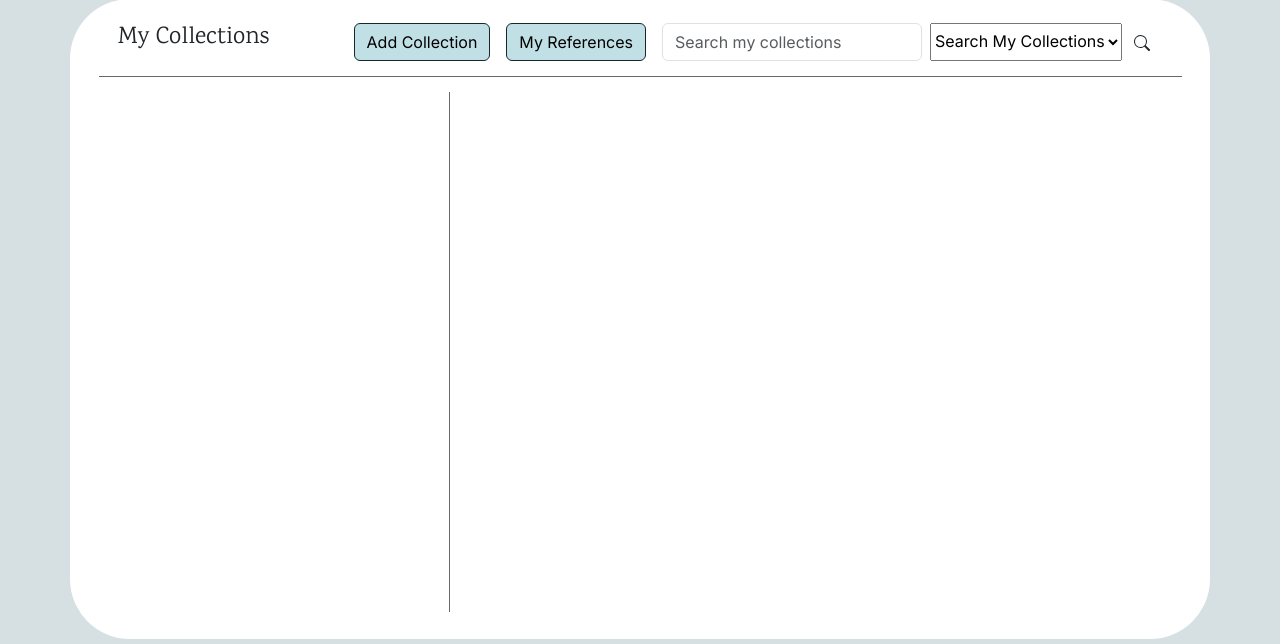
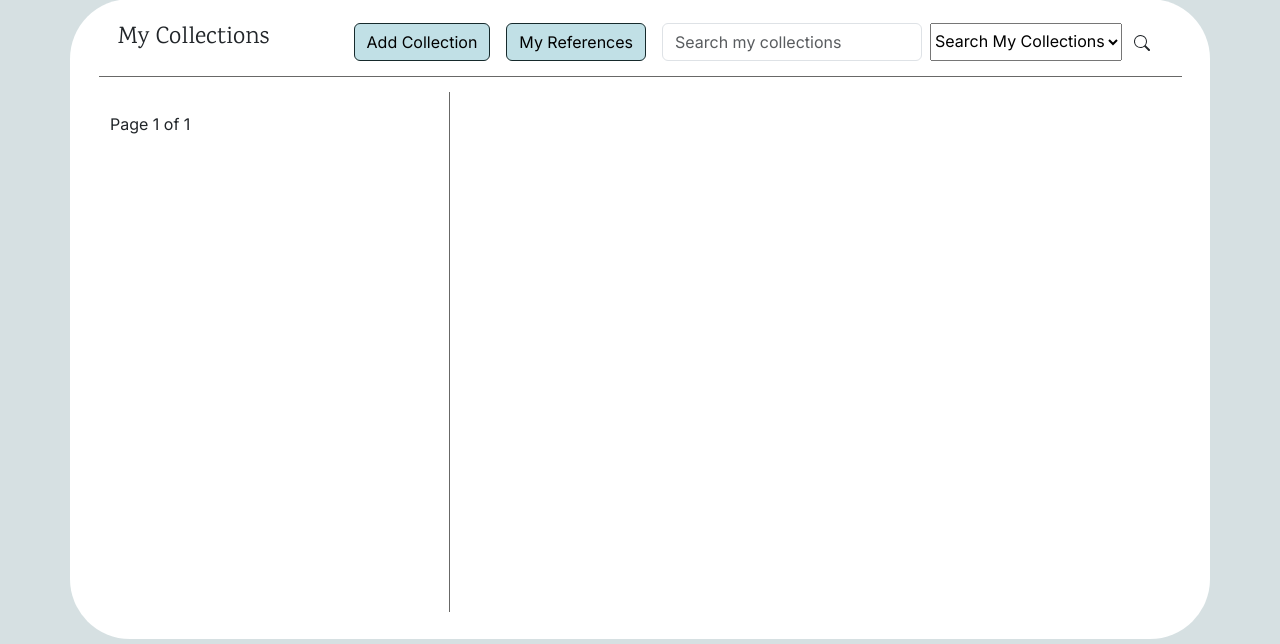
Before and after one commit to AbigailDawson/notealong, a Django app: page /collections/ in a window 1280 px wide. Shown: the part 156-800 px from the top of the page. Run offline with Django 4.2, Linux system fonts and the light colour scheme; the visitor is signed in with stand-in values (Sample User, id 1); data that the repository does not hold is empty.

Commit message:
Implement pagination for my collections and shared collections

```diff
--- a/main_app/templates/base_user.html
+++ b/main_app/templates/base_user.html
@@ -44,6 +44,25 @@
                         <p class="card-text mt-2">{{ collection.description }}</p>
                     </div>
                 {% endfor %}
+
+                <div class="pagination">
+                    <span class="step-links">
+                        {% if page_obj.has_previous %}
+                            <a href="?page=1">&laquo; first</a>
+                            <a href="?page={{ page_obj.previous_page_number }}">previous</a>
+                        {% endif %}
+
+                        <span class="current">
+                            Page {{ page_obj.number }} of {{ page_obj.paginator.num_pages }}
+                        </span>
+
+                        {% if page_obj.has_next %}
+                            <a href="?page={{ page_obj.next_page_number }}">next</a>
+                            <a href="?page={{ page_obj.paginator.num_pages }}">last &raquo;</a>
+                        {% endif %}
+                    </span>
+                </div>
+
             </div>
             {% endblock %}
         </div>
--- a/main_app/views.py
+++ b/main_app/views.py
@@ -11,6 +11,7 @@ from django.contrib.auth import login
 from django.contrib.auth.forms import UserCreationForm
 from django.contrib.auth.decorators import login_required
 from django.contrib.auth.mixins import LoginRequiredMixin
+from django.core.paginator import Paginator
 import os
 
 # Create your views here.
@@ -23,8 +24,14 @@ def about(request):
 
 @login_required
 def collections_index(request):
-   all_collections = Collection.objects.filter(user=request.user)
-   return render(request, 'collections/index.html', {'all_collections': all_collections})
+  all_collections = Collection.objects.filter(user=request.user)
+  paginator = Paginator(all_collections, 5)  # Show 5 contacts per page.
+  page_number = request.GET.get('page')
+  page_obj = paginator.get_page(page_number)
+  return render(request, 'collections/index.html', {
+    'all_collections': all_collections,
+    'page_obj': page_obj
+    })
 
 @login_required
 def collections_detail(request, collection_id):
@@ -185,7 +192,13 @@ class ReferenceDelete(LoginRequiredMixin, DeleteView):
 @login_required
 def shared_collections_index(request):
   shared_collections = Collection.objects.filter(shared=True)
-  return render(request, 'shared_collections/index.html', {'shared_collections': shared_collections})
+  paginator = Paginator(shared_collections, 5)  # Show 5 contacts per page.
+  page_number = request.GET.get('page')
+  page_obj = paginator.get_page(page_number)
+  return render(request, 'shared_collections/index.html', {
+    'shared_collections': shared_collections,
+    'page_obj': page_obj
+    })
 
 @login_required
 def shared_collections_detail(request, collection_id):
```
Also changed, not shown: main_app/templates/base_shared.html (+18 -0 lines).
